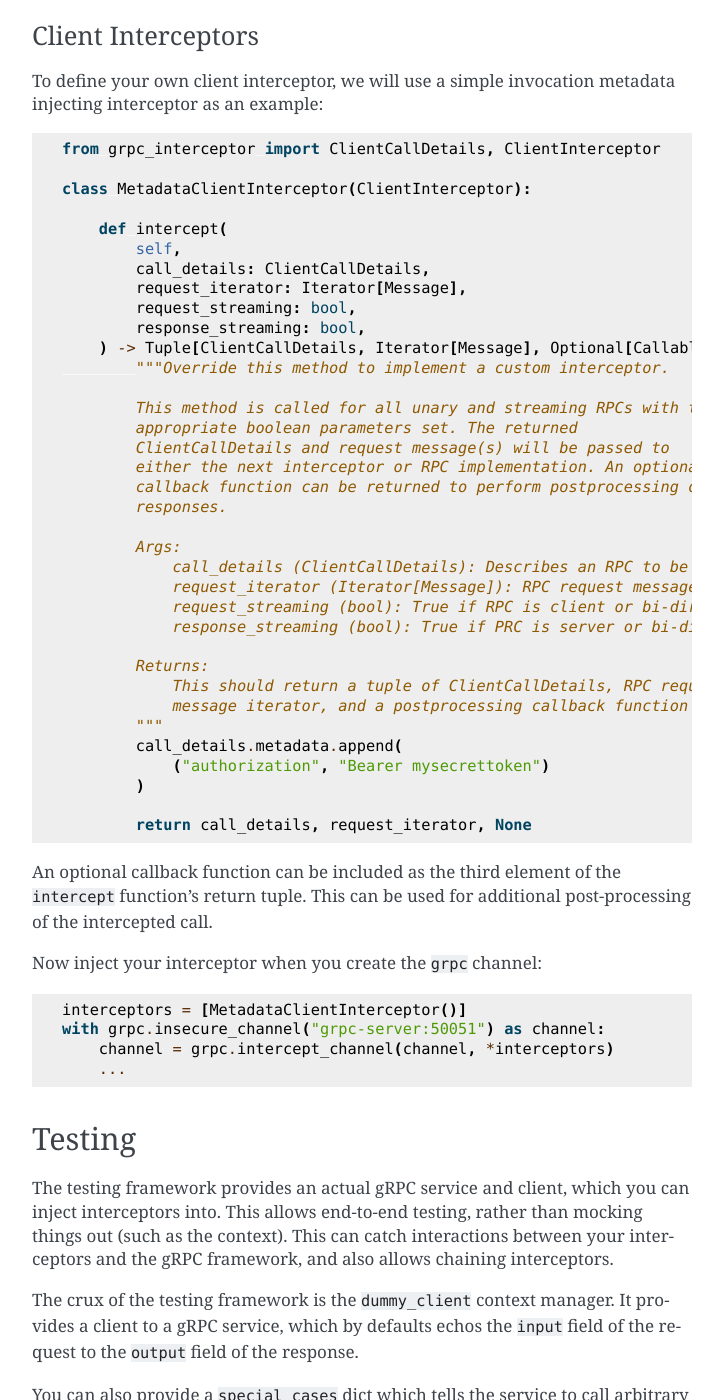
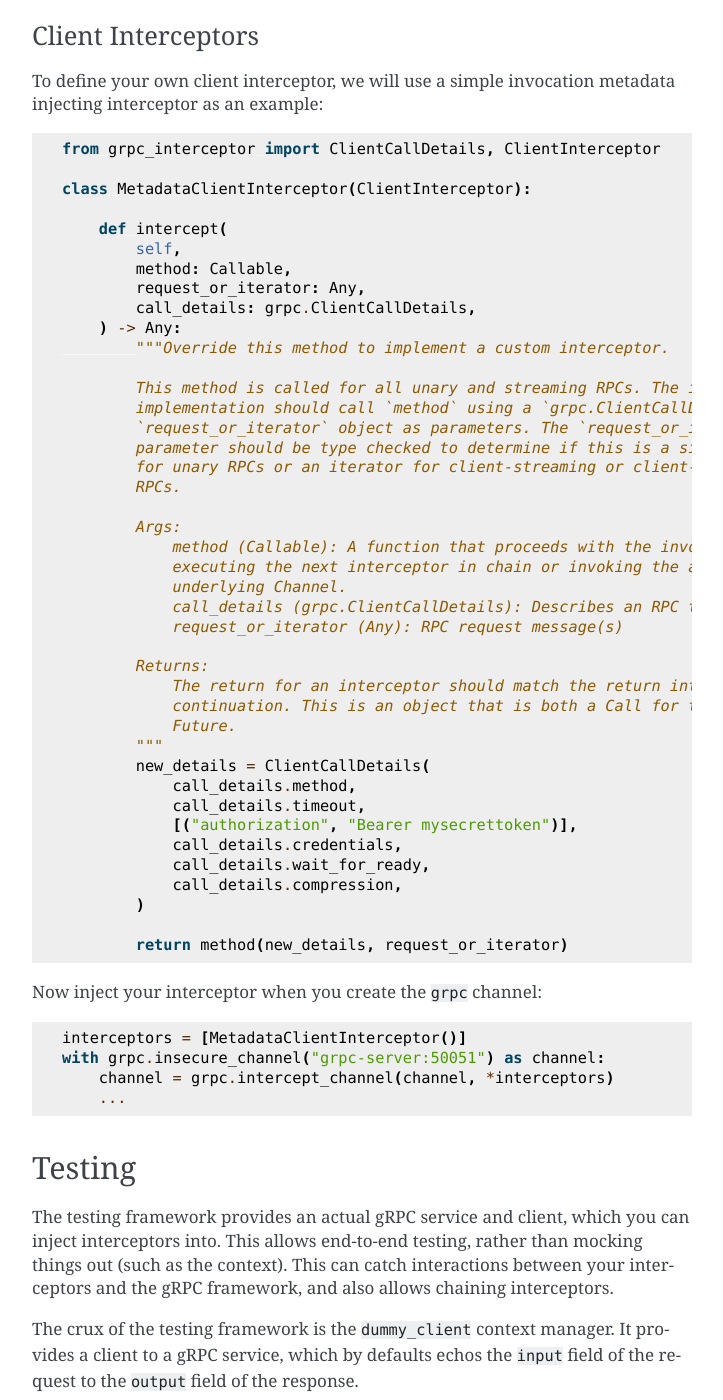
Before and after one commit to d5h-foss/grpc-interceptor, a Sphinx documentation site: the page built from docs/index.rst, in a window 1280 px wide and 1400 px high, scrolled down 2676 px. Shown: the whole window, without its empty margins (388-1111 px from the left). Built offline with Sphinx 7.4.7, drawn with Linux system fonts in a browser that asks for light colours; some of the changed text lies outside the part shown.

Commit message:
Update docs

```diff
--- a/docs/index.rst
+++ b/docs/index.rst
@@ -146,39 +146,41 @@ interceptor as an example:
 
         def intercept(
             self,
-            call_details: ClientCallDetails,
-            request_iterator: Iterator[Message],
-            request_streaming: bool,
-            response_streaming: bool,
-        ) -> Tuple[ClientCallDetails, Iterator[Message], Optional[Callable]]:
+            method: Callable,
+            request_or_iterator: Any,
+            call_details: grpc.ClientCallDetails,
+        ) -> Any:
             """Override this method to implement a custom interceptor.
 
-            This method is called for all unary and streaming RPCs with the
-            appropriate boolean parameters set. The returned
-            ClientCallDetails and request message(s) will be passed to
-            either the next interceptor or RPC implementation. An optional
-            callback function can be returned to perform postprocessing on RPC
-            responses.
+            This method is called for all unary and streaming RPCs. The interceptor
+            implementation should call `method` using a `grpc.ClientCallDetails` and the
+            `request_or_iterator` object as parameters. The `request_or_iterator`
+            parameter should be type checked to determine if this is a singluar request
+            for unary RPCs or an iterator for client-streaming or client-server streaming
+            RPCs.
 
             Args:
-                call_details (ClientCallDetails): Describes an RPC to be invoked
-                request_iterator (Iterator[Message]): RPC request messages
-                request_streaming (bool): True if RPC is client or bi-directional streaming
-                response_streaming (bool): True if PRC is server or bi-directional streaming
+                method (Callable): A function that proceeds with the invocation by
+                executing the next interceptor in chain or invoking the actual RPC on the
+                underlying Channel.
+                call_details (grpc.ClientCallDetails): Describes an RPC to be invoked
+                request_or_iterator (Any): RPC request message(s)
 
             Returns:
-                This should return a tuple of ClientCallDetails, RPC request
-                message iterator, and a postprocessing callback function or None.
+                The return for an interceptor should match the return interface for a
+                continuation. This is an object that is both a Call for the RPC and a
+                Future.
             """
-            call_details.metadata.append(
-                ("authorization", "Bearer mysecrettoken")
+            new_details = ClientCallDetails(
+                call_details.method,
+                call_details.timeout,
+                [("authorization", "Bearer mysecrettoken")],
+                call_details.credentials,
+                call_details.wait_for_ready,
+                call_details.compression,
             )
 
-            return call_details, request_iterator, None
-
-An optional callback function can be included as the third element of the ``intercept``
-function's return tuple. This can be used for additional post-processing of the intercepted
-call.
+            return method(new_details, request_or_iterator)
 
 Now inject your interceptor when you create the ``grpc`` channel:
 
@@ -203,9 +205,7 @@ to the ``output`` field of the response.
 
 You can also provide a ``special_cases`` dict which tells the service to call arbitrary
 functions when the input matches a key in the dict. This allows you to test things like
-exceptions being thrown. Similarly you can provide a ``context_cases`` dict to call
-functions against the ``grpc.ServicerContext``. This can be used, for example, to include
-invocation metadata in the result text for validation.
+exceptions being thrown.
 
 Here's an example (again using ``ExceptionToStatusInterceptor``):
 
```
